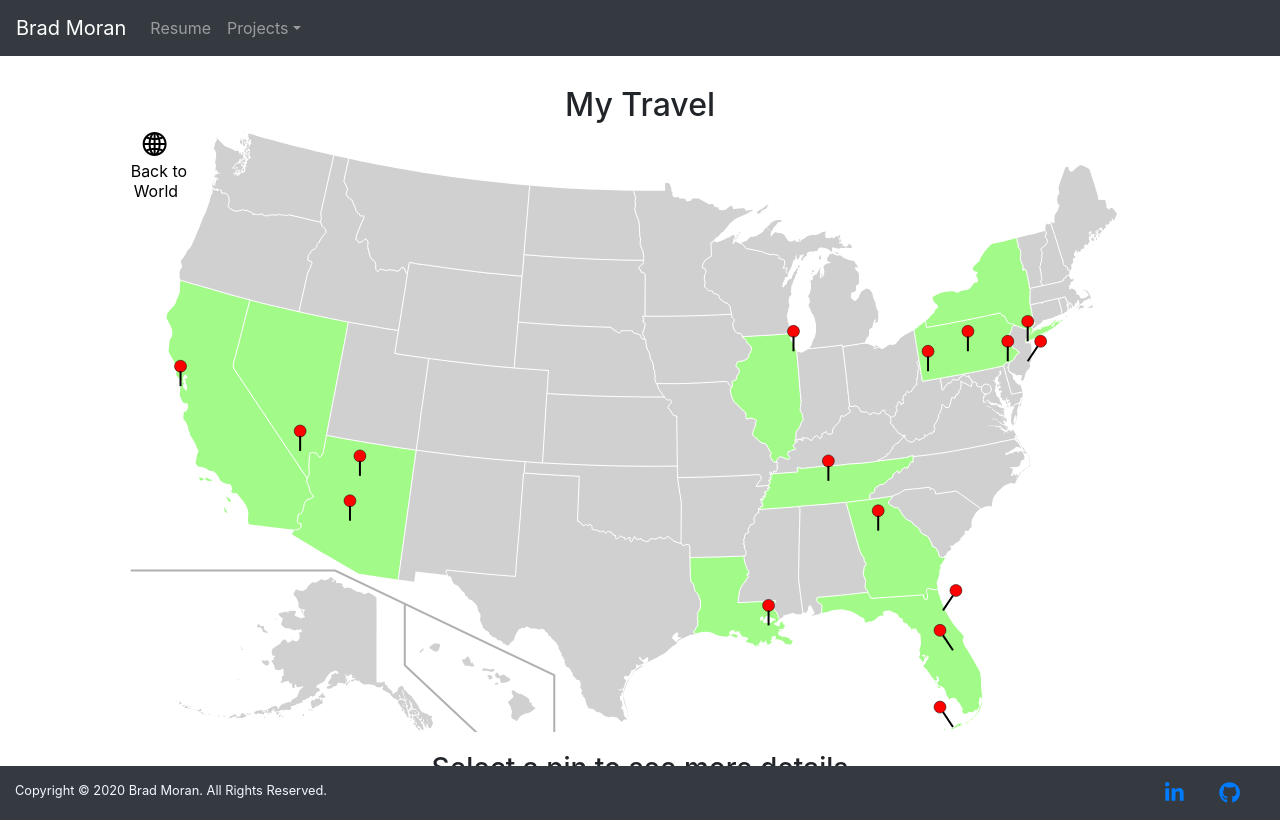
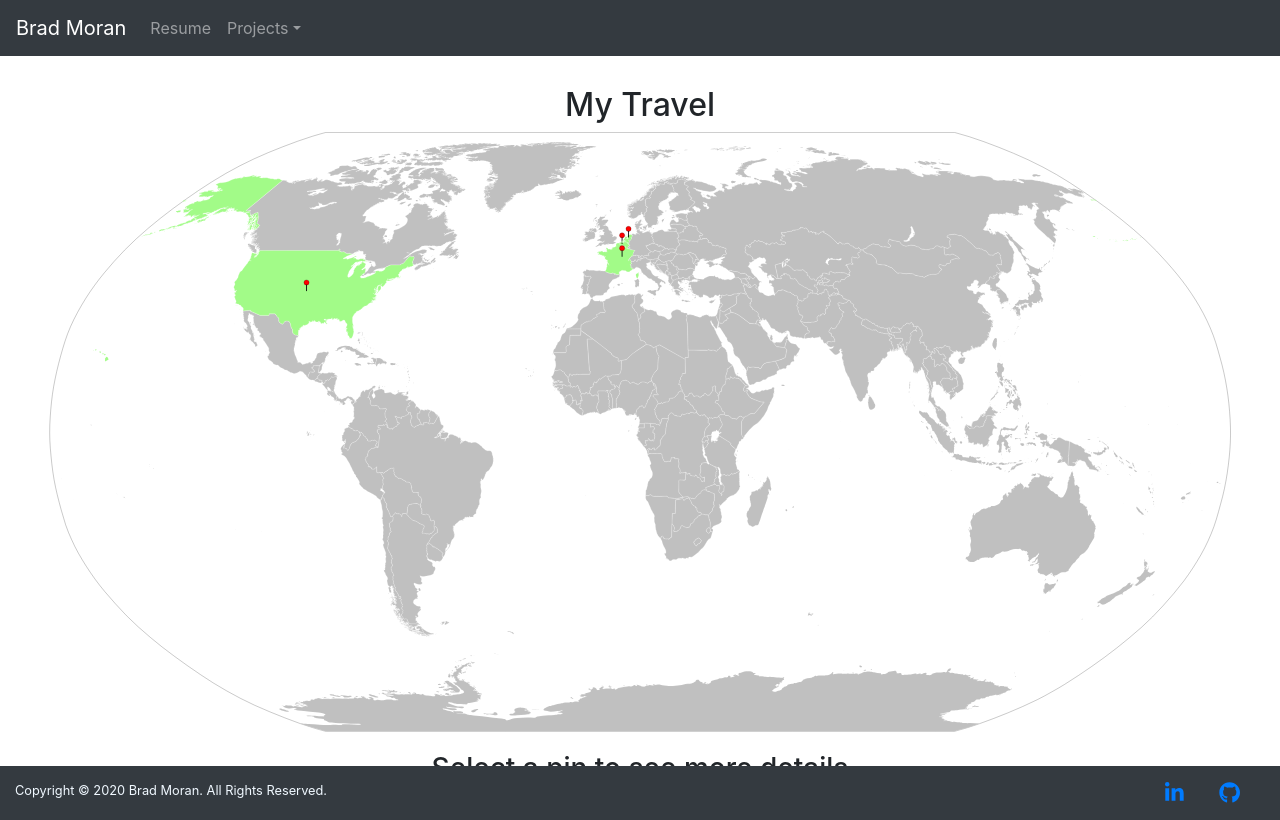
Before and after one commit to bsmoran620/bradford.codes, a React (Create React App) app: page /projects/my-travel in a window 1280 px wide. Built offline with nearby package versions, Linux system fonts and the light colour scheme.

Commit message:
Forgot to reset the default to worldMap from testing

```diff
--- a/src/components/MyTravel.js
+++ b/src/components/MyTravel.js
@@ -12,7 +12,7 @@ import { ReactComponent as USAMap } from './../resources/usaMap.svg';
  * Mobile...
  */
 export function MyTravel() {
-  const [isWorldMap, setIsWorldMap] = useState(false);
+  const [isWorldMap, setIsWorldMap] = useState(true);
   const [travelDetail, setTravelDetail] = useState(null);
 
   return (
```
